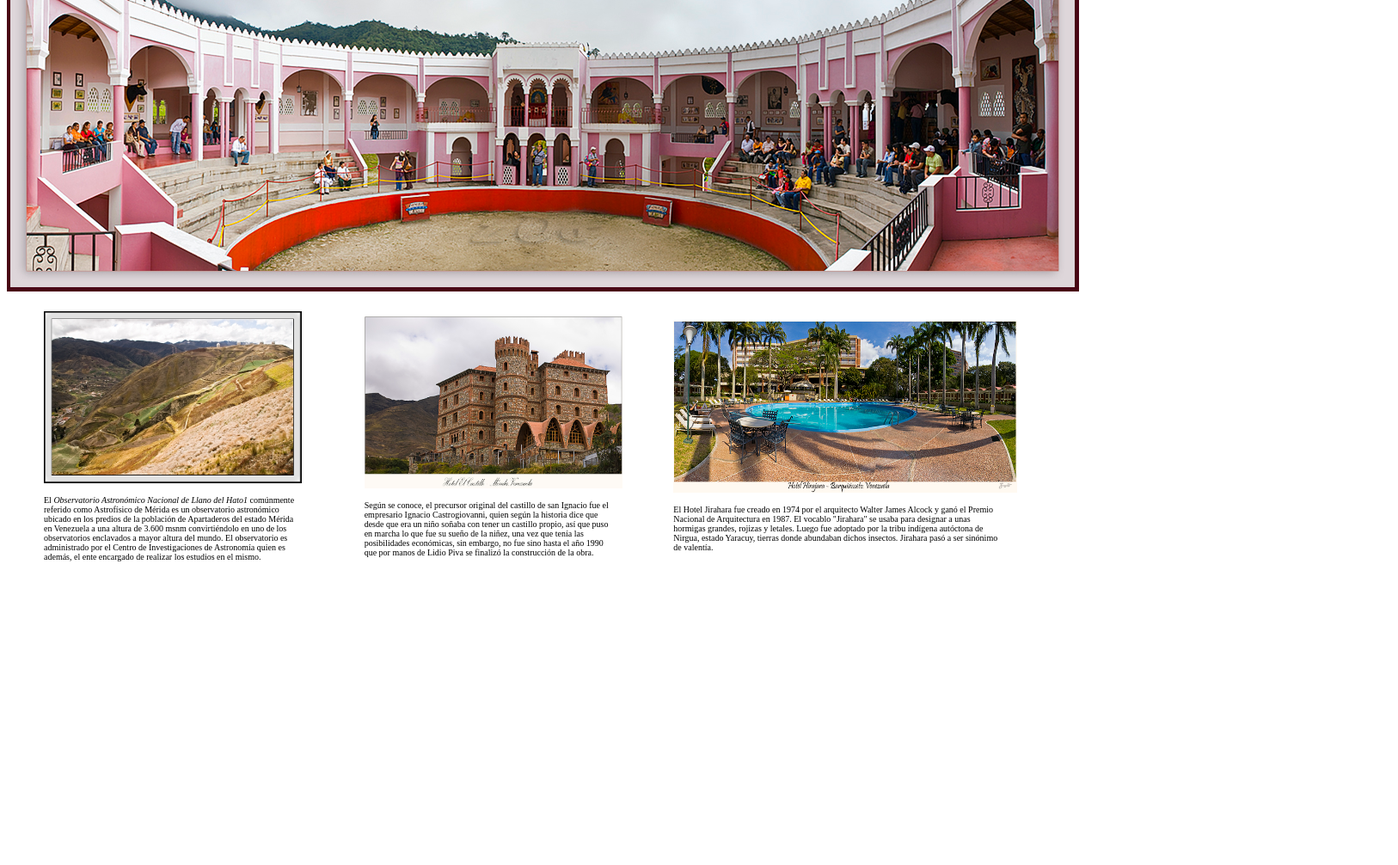
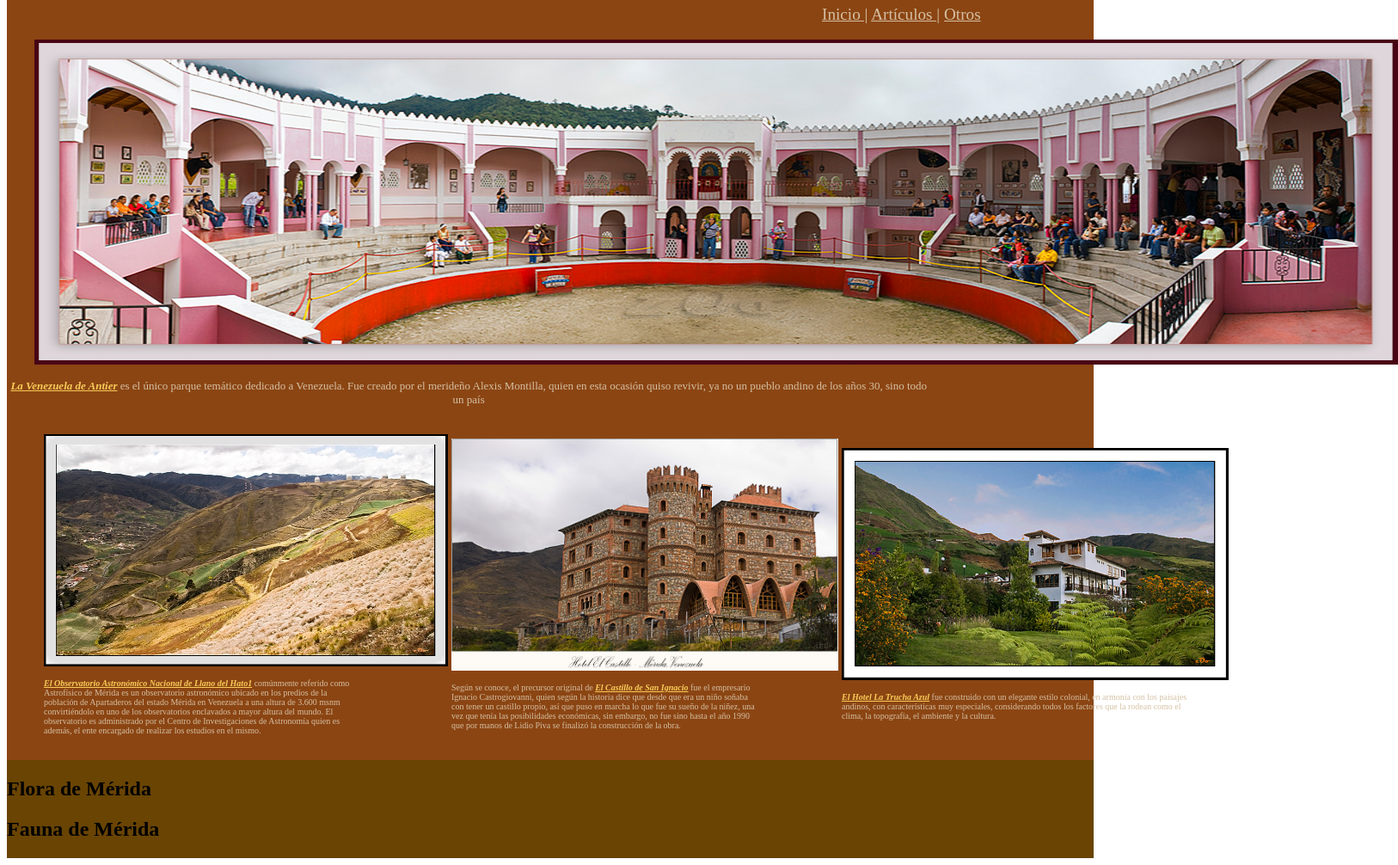
Before and after one commit to JLbr2022/html-aula06, a plain HTML site: page index.html in a window 1280 px wide. Shown: the part 83-1089 px from the top of the page at 86% size, 1626 px wide, since content can reach past the window. Before the commit the page ends 800 px from the top, so only its background shows below. Drawn offline with Linux system fonts and the light colour scheme.

Commit message:
Ejercicio aula 7: primera parte lista

```diff
--- a/index.html
+++ b/index.html
@@ -1,33 +1,40 @@
 <!DOCTYPE html>
-<html lang="en">
+<html lang="es">
+
 <head>
   <meta charset="UTF-8" />
   <meta http-equiv="X-UA-Compatible" content="IE=edge" />
   <meta name="viewport" content="width=device-width, initial-scale=1.0" />
   <title>Document</title>
 </head>
-  <!-- <style>
-    p {
-      color: navy;
-      text-indent: 0px;
-      text-anchor: middle;
 
-  </style>} -->
 <body>
-    <!-- div general pagina 1-->
+  <!-- div general PARTE 1 - SITIOS TURISTICOS EN MERIDA - VENEZUELA -->
+  <div style="background-color:saddlebrown; align-content: center;">
     <div>
-      <div>
+      <h1 style="margin-left: 3%; color: antiquewhite; font-weight:bold; font-family: Geneva;">
+        Mérida -
+        Lugares turísticos</h1>
       <!-- navegación -->
-        <nav>
-          <a href="inicio">Inicio</a>
-          <a href="articulos">Artículos</a>
-          <a href="otros">Otros</a>
+      <nav style="margin-left: 75%; font-size: 120%;">
+        <a href="#inicio" style="color: rgb(213, 192, 163);">Inicio |</a>
+        <a href="#articulos" style="color: rgb(213, 192, 163);">Artículos |</a>
+        <a href="#otros" style="color: rgb(213, 192, 163);">Otros</a>
       </nav>
       <br />
     </div>
     <!-- imagen principal -->
-      <div>
-        <img src="images/PlazaDeTorosMeridaVenezuela.jpg" alt="" />
+    <div id="inicio" style="align-content: center;">
+      <a href="https://www.flickr.com/photos/jsg2/41820747312" target="_blank"> <img height="378" width="1586"
+          src="images/PlazaDeTorosMeridaVenezuela.jpg" alt="Parque temático La Venezuela de Antier"
+          style="margin-left: 2.5%;;"></a>
+      <p style="font-size: 13px; width: 85%; text-align: center; color: rgb(213, 192, 163);"><a
+          href="https://www.flickr.com/photos/jsg2/41820747312" target="_blank"
+          style="color: rgb(249, 204, 89);"><strong><em>La
+              Venezuela de Antier</em></strong></a>
+        es el único parque temático dedicado a Venezuela. Fue creado por el merideño Alexis
+        Montilla,
+        quien en esta ocasión quiso revivir, ya no un pueblo andino de los años 30, sino todo un país</p>
     </div>
     <!-- reel de fotos -->
     <div>
@@ -36,14 +43,14 @@
           <article>
             <table>
               <tr>
-              <td><img
-                height="200"
-                width="300"
-                src="images/ElObservatorioMeridaVenezuela.jpg"
-                alt="El Observatorio - Merida - Venezuela"
-                />
-                <p style="font-size: 10px; width: 80%">
-                El <em>Observatorio Astronómico Nacional de Llano del Hato1</em>
+                <td>
+                  <a href="https://www.andes.net/observ/index.html" target="_blank"> <img height="270" width="470"
+                      src="images/ElObservatorioMeridaVenezuela.jpg" alt="El Observatorio - Merida - Venezuela" />
+                  </a>
+                  <p style="font-size: 10px; width: 77%; color: rgb(213, 192, 163);">
+                    <a href="https://www.andes.net/observ/index.html" target="_blank" ;
+                      style="color:rgb(249, 204, 89);"><strong><em>El Observatorio
+                          Astronómico Nacional de Llano del Hato1</em></strong></a>
                     comúnmente referido como Astrofísico de Mérida es un
                     observatorio astronómico ubicado en los predios de la población
                     de Apartaderos del estado Mérida en Venezuela a una altura de
@@ -51,50 +58,69 @@
                     a mayor altura del mundo. El observatorio es administrado por el
                     Centro de Investigaciones de Astronomía quien es además, el ente
                     encargado de realizar los estudios en el mismo.
-                </p></td>
+                  </p>
+                </td>
           </article>
           <article>
-              <td><img
-              height="200"
-              width="300"
-              src="images/HotelElCastilloMeridaVenezuela.jpg"
-              alt="Hotel El Castillo - Merida - Venezuela"
-            />
-              <p style="font-size: 10px; width: 80%">Según se conoce, el precursor original del castillo de san Ignacio fue el empresario Ignacio Castrogiovanni, quien según la historia dice que desde que era un niño soñaba con tener un castillo propio, así que puso en marcha lo que fue su sueño de la niñez, una vez que tenía las posibilidades económicas, sin embargo, no fue sino hasta el año 1990 que por manos de Lidio Piva se finalizó la construcción de la obra.
-              </p></td>
+            <td>
+              <a href="https://www.misteriosodigital.com/2021/08/hotel-castillo-de-san-ignacio-merida.html"
+                target="_blank">
+                <img src="images/HotelElCastilloMeridaVenezuela.jpg" alt="Hotel El Castillo - Merida - Venezuela"
+                  style="height:270px; width:450px;">
+              </a>
+              <p style="font-size: 10px; width: 80%; color: rgb(213, 192, 163);">Según se conoce, el
+                precursor original
+                de <a href="https://www.misteriosodigital.com/2021/08/hotel-castillo-de-san-ignacio-merida.html"
+                  target="_blank" style="color:rgb(249, 204, 89);"><strong><em>El Castillo de San
+                      Ignacio</em></strong></a> fue el empresario Ignacio
+                Castrogiovanni, quien según la historia dice que desde que era un niño soñaba con tener un castillo
+                propio, así que puso en marcha lo que fue su sueño de la niñez, una vez que tenía las posibilidades
+                económicas, sin embargo, no fue sino hasta el año 1990 que por manos de Lidio Piva se finalizó la
+                construcción de la obra.
+              </p>
+            </td>
           </article>
           <article>
-            <td><img
-                height="200"
-                width="400"
-                src="images/HotelHirajaraBarquisimetoVenezuela.jpg"
-                alt="Hotel Hirajara Barquisimeto - Venezuela.jpg"
-              />
-              <p style="font-size: 10px; width: 86%">El Hotel Jirahara fue creado en 1974 por el arquitecto Walter James Alcock y ganó el Premio Nacional de Arquitectura en 1987. El vocablo "Jirahara" se usaba para designar a unas hormigas grandes, rojizas y letales. Luego fue adoptado por la tribu indígena autóctona de Nirgua, estado Yaracuy, tierras donde abundaban dichos insectos. Jirahara pasó a ser sinónimo de valentía.</p></td>
+            <td><a href="http://123reserva.com/hotel/hotel_la_trucha_azul" target="_blank">
+                <img height="270" width="450" src="images/HotelLaTruchaAzulMeridaVenezuela.jpg"
+                  alt="Hotel Hirajara Barquisimeto - Venezuela.jpg"></a>
+              <p style="font-size: 10px; width: 90%; color: rgb(213, 192, 163);"><a
+                  href="http://123reserva.com/hotel/hotel_la_trucha_azul" target="_blank"
+                  style="color:rgb(249, 204, 89);"><strong><em>El Hotel La Trucha Azul</em></strong></a> fue construido
+                con un elegante
+                estilo colonial, en armonía con los paisajes andinos, con características muy especiales,
+                considerando todos los factores que la rodean como el clima, la topografía, el ambiente y la cultura.
+              </p>
+            </td>
           </article>
           </tr>
           </table>
         </figure>
       </section>
     </div>
+  </div>
+  <!-- div general PARTE 2 - OTROS SITIOS TURISTICOS DE VENEZUELA -->
+  <div style="background-color:rgb(105, 68, 3); align-content: center;">
     <div>
-        <!-- marón 1: article verticale 1 -->
+      <tr>
+        <td>
+          <h2>Flora de Mérida</h2>
+        </td>
+      </tr>
+      <tr>
+        <td>
+          <h2>Fauna de Mérida</h2>
+        </td>
+      </tr>
     </div>
-      <div>
-        <!-- marón 2: article verticale 2 -->
   </div>
-      <div>
-        <!-- marón 3: article verticale 3 -->
-      </div>
-      <div>
-        <!-- marón 4: article verticale 4 -->
-      </div>
-      <div>
-        <!-- marón 4: article verticale 4 -->
+  <!-- div general PARTE 3 - SUSCRIPCION -->
+  <div style="background-color:rgb(84, 55, 4); align-content: center;">
+
   </div>
   <footer>
     <!-- pie de página -->
   </footer>
-    </div>
 </body>
+
 </html>
```
Also changed, not shown: 1 other file. Lines whose indentation alone changed are shown as unchanged.
